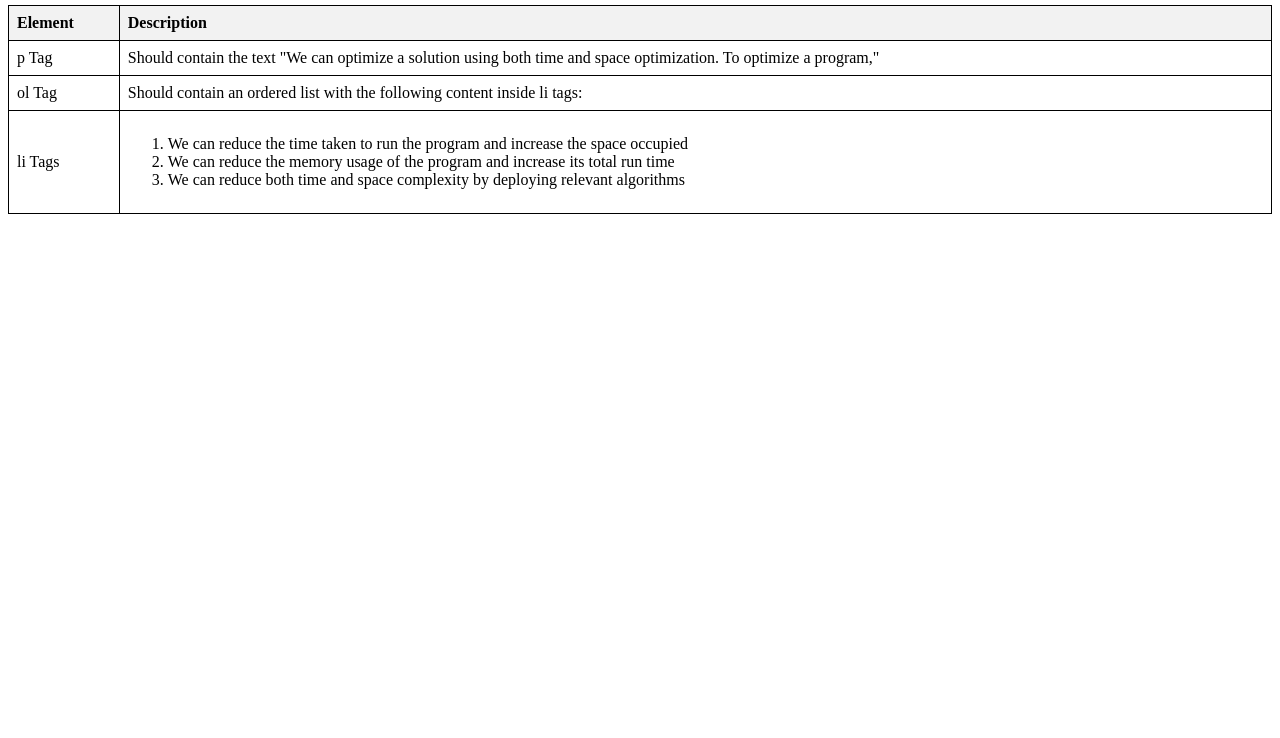
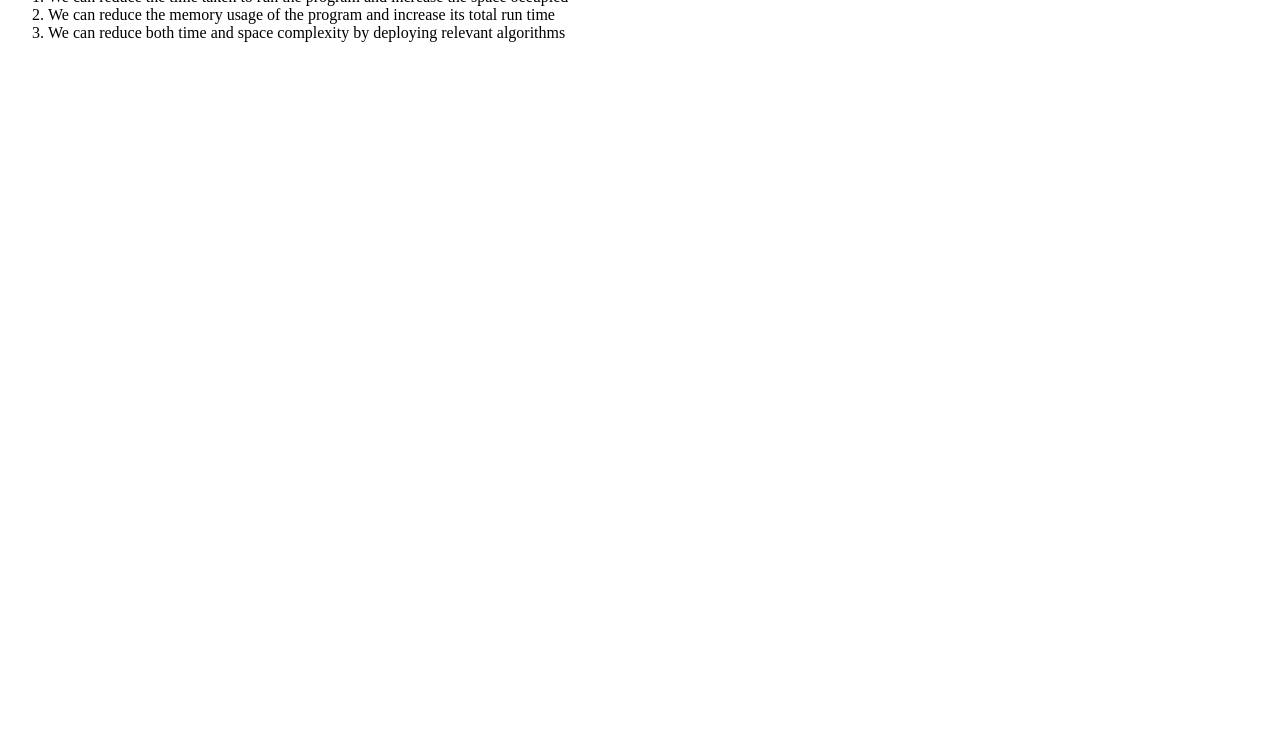
Before and after one commit to acciojob/ordered-list-practise-Ashwini277, a website: page main.html in a window 1280 px wide. Shown: the part 62-800 px from the top of the page. Drawn offline with Linux system fonts and the light colour scheme.

Commit message:
created a submission

```diff
--- a/main.html
+++ b/main.html
@@ -3,51 +3,14 @@
 <head>
     <meta charset="UTF-8">
     <meta name="viewport" content="width=device-width, initial-scale=1.0">
-    <title>Code Optimization Strategies - Table Format</title>
-    <style>
-        table {
-            width: 100%;
-            border-collapse: collapse;
-        }
-        th, td {
-            border: 1px solid black;
-            padding: 8px;
-            text-align: left;
-        }
-        th {
-            background-color: #f2f2f2;
-        }
-    </style>
+    <title>Code Optimization</title>
 </head>
 <body>
-    <h2>Code Optimization Strategies</h2>
-    <table>
-        <thead>
-            <tr>
-                <th>Element</th>
-                <th>Description</th>
-            </tr>
-        </thead>
-        <tbody>
-            <tr>
-                <td>p Tag</td>
-                <td>Should contain the text "We can optimize a solution using both time and space optimization. To optimize a program,"</td>
-            </tr>
-            <tr>
-                <td>ol Tag</td>
-                <td>Should contain an ordered list with the following content inside li tags:</td>
-            </tr>
-            <tr>
-                <td>li Tags</td>
-                <td>
-                    <ol>
-                        <li>We can reduce the time taken to run the program and increase the space occupied</li>
-                        <li>We can reduce the memory usage of the program and increase its total run time</li>
-                        <li>We can reduce both time and space complexity by deploying relevant algorithms</li>
-                    </ol>
-                </td>
-            </tr>
-        </tbody>
-    </table>
+    <p>We can optimize a solution using both time and space optimization. To optimize a program,</p>
+    <ol>
+        <li>We can reduce the time taken to run the program and increase the space occupied</li>
+        <li>We can reduce the memory usage of the program and increase its total run time</li>
+        <li>We can reduce both time and space complexity by deploying relevant algorithms</li>
+    </ol>
 </body>
 </html>
```
